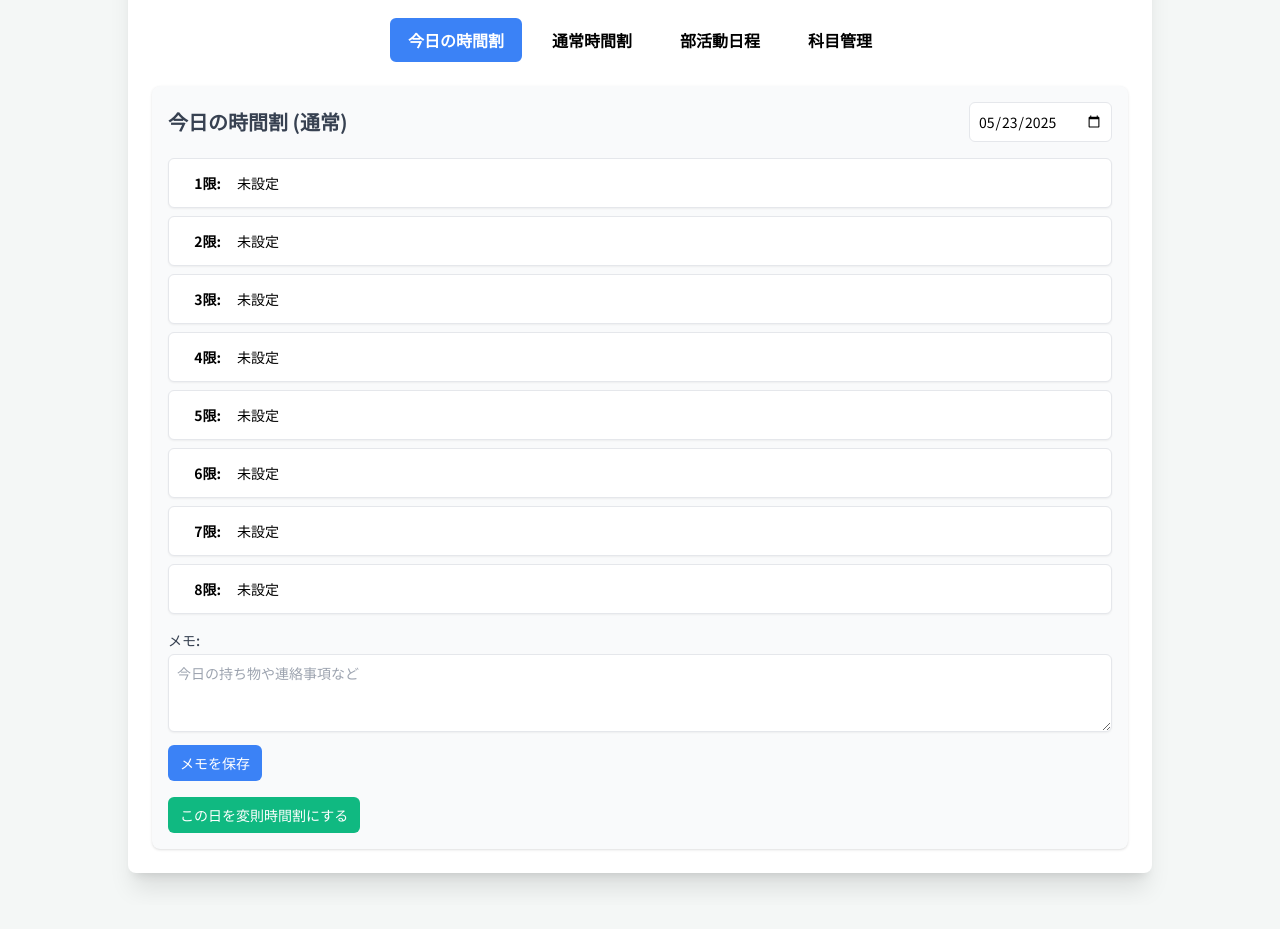
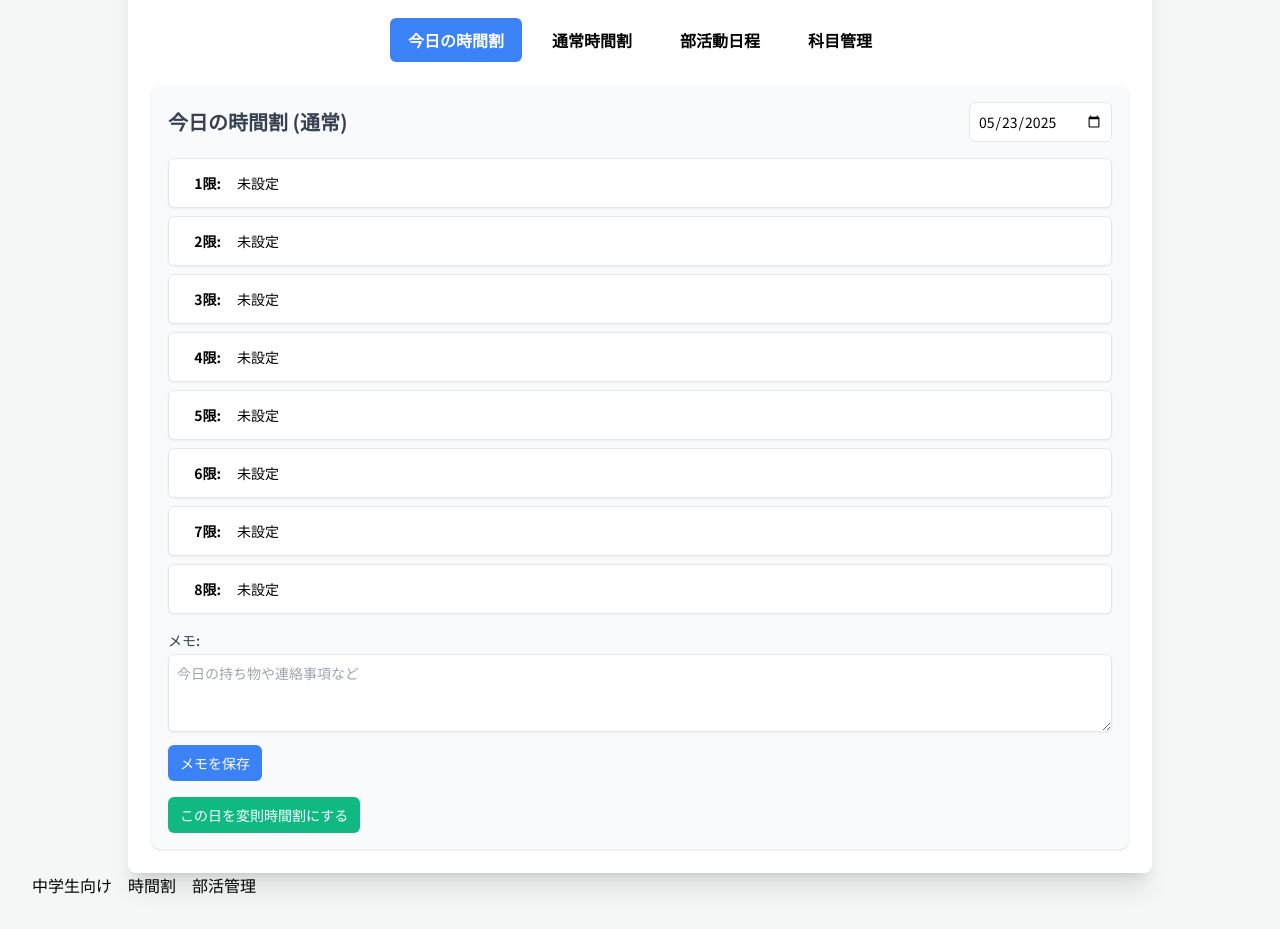
Before and after one commit to ataodev6642/Timetablemanagementapp, a plain HTML site: page index.html in a window 1280 px wide. Shown: the part 98-1027 px from the top of the page. Before the commit the page ends 1003 px from the top, so only its background shows below. Drawn offline with nearby package versions, Linux system fonts and the light colour scheme.

Commit message:
Add files via upload

```diff
--- a/index.html
+++ b/index.html
@@ -1134,5 +1134,6 @@
         }
 
     </script>
+    <p>中学生向け　時間割　部活管理</p>
 </body>
 </html>
```
